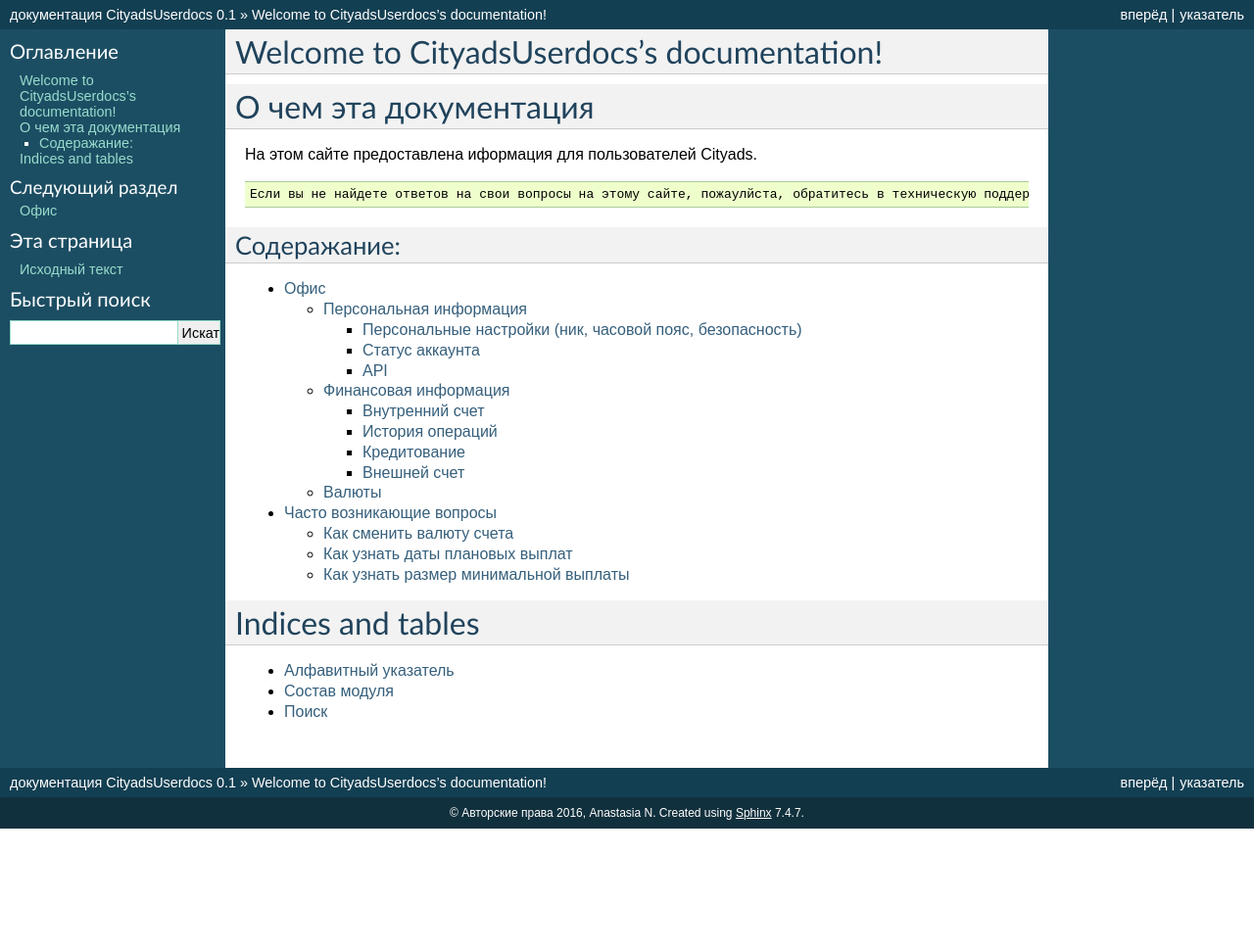
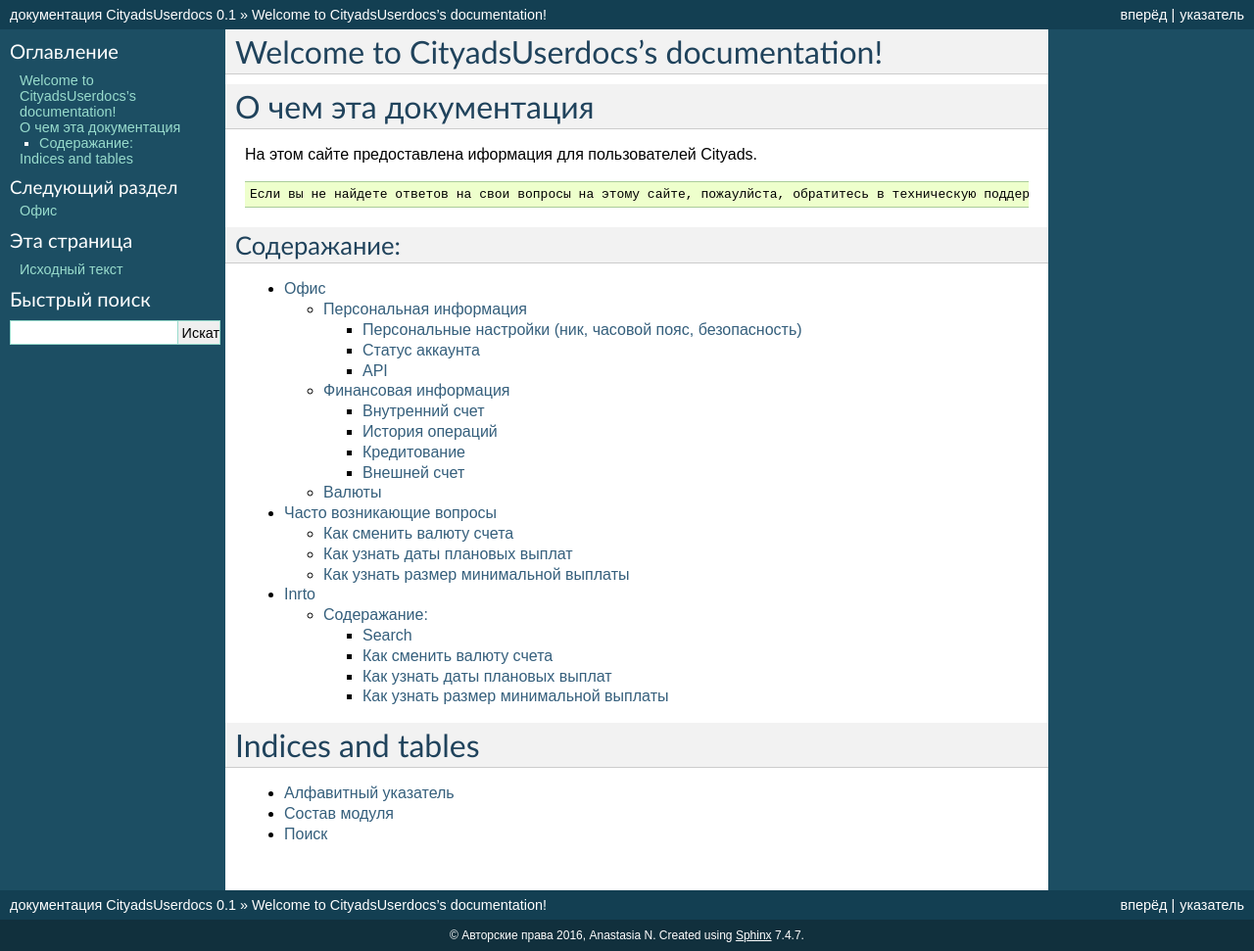
Before and after one commit to focus-at/CytiadsUserdoc, a Sphinx documentation site: the page built from userdocs/source/index.rst, in a window 1280 px wide. Shown: the whole page at 98% size. Built offline with Sphinx 7.4.7, drawn with Linux system fonts in a browser that asks for light colours; formulas are drawn with MathJax 3; before the commit the page ends 900 px from its top, so only the background shows below that; some of the changed lines change nothing that is shown.

Commit message:
intro section added

```diff
--- /dev/null
+++ b/userdocs/source/content/introduction/Search.rst
@@ -0,0 +1,4 @@
+Search
+======
+
+Somethin about search
--- /dev/null
+++ b/userdocs/source/content/introduction/introduction.rst
@@ -0,0 +1,45 @@
+Inrto
+=========================
+
+Содеражание:
+************
+.. toctree::
+   :maxdepth: 3
+
+   Search.rst
+
+Вы моежете увидеть подробности в разделе :ref:`personalnaya-label`.
+
+
+
+Как сменить валюту счета
+-------------------------
+Чтобы сменить валюту внутреннего счета:
+
+#. Перейдите на вкладку **Офис-Личный кабинет-Аккаунт-Настройка аккаунта**.
+
+#. В поле Валюта счета, в выпадающем списке выберите валюту для вашего внутреннего счета.
+
+.. attention:: Обратите внимание, что перерасчет будет произведен по внутреннему курсу обмена. С внутренним курсом обмена можно ознакомиться в разделе Офис-Финансы и выплаты-Курс обмена.
+
+Как узнать даты плановых выплат
+-------------------------------
+
+Плановые выплаты проводятся в системе по особенному графику.
+
+График выплат можно узнать в разделе **Офис-Финансы и выплаты-Начисления и выплаты**, в характеристиках аккаунта.
+
+Как узнать размер минимальной выплаты
+-------------------------------------
+Размер минимальной выплаты зависит сразу от нескольких факторов:
+
+*  Валюты внешнего целевого счета,
+* Типа внешнего счета (банковский, PyaPal и другие),
+* Страны назначения платежа.
+
+Удобнее всего посмотреть минимальную выплату при создании внешнего счета:
+
+#. В разделе **Офис-Личный кабинет-Платежная информация**, нажмите кнопку **Создать счет**.
+#. В следующем окне, Создание нового счета, выберете необходимую **Страну**, **Валюту счета** и **Тип оплаты**.
+#. В диалоговом окне **Детали счета**, в поле **Минимальная выплата** выводится сумма, которую вы хотите узнать.
+#. Не сохраняйте настройки, которые вы применили. В конце страницы, нажмите кнопку **Отмена**.
--- a/userdocs/source/index.rst
+++ b/userdocs/source/index.rst
@@ -16,6 +16,7 @@
 
    newoffice
    office
+   content/introduction/introduction.rst
 
 
 Indices and tables
```
Also changed, not shown: 11 other files.
